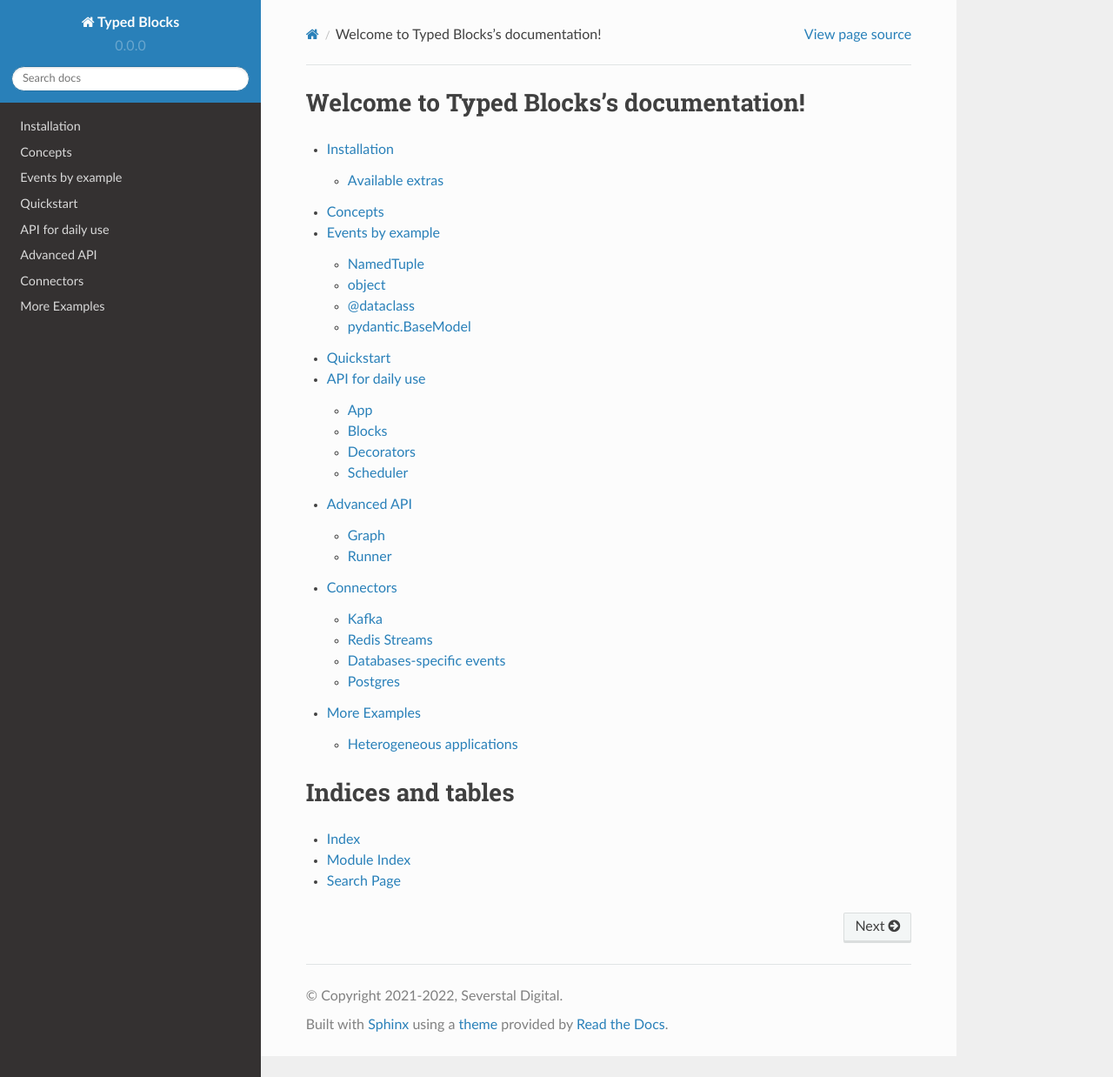
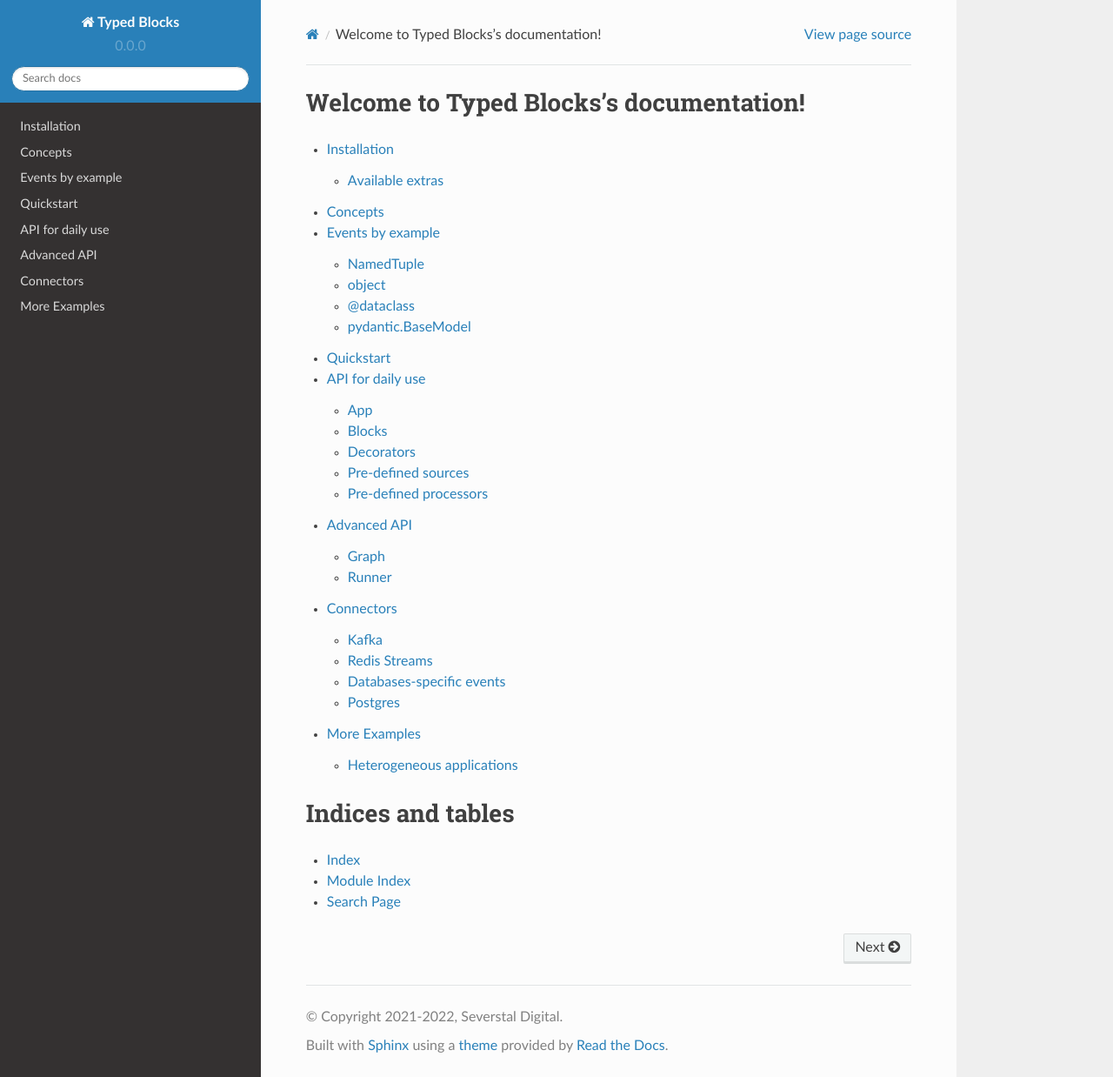
Before and after one commit to severstal-digital/typed-blocks, a Sphinx documentation site: the page built from docs/index.rst, in a window 1280 px wide and 1238 px high. Shown: the whole window at 87% size. Built offline with Sphinx 7.4.7 and the Read the Docs theme 2.0.0, drawn with Linux system fonts in a browser that asks for light colours.

Commit message:
docs: added batchers

```diff
--- a/docs/pages/blocks.rst
+++ b/docs/pages/blocks.rst
@@ -25,11 +25,25 @@
    :members:
    :member-order: bysource
 
+Pre-defined sources
+-------------------
+
 Scheduler
----------
+^^^^^^^^^
 
 .. automodule:: blocks.sources.schedule
    :members:
+
+Pre-defined processors
+----------------------
+
+Batchers
+^^^^^^^^
+
+.. automodule:: blocks.processors.batcher
+   :members:
+
+
 
 Advanced API
 ============
```
Also changed, not shown: 1 other file.
